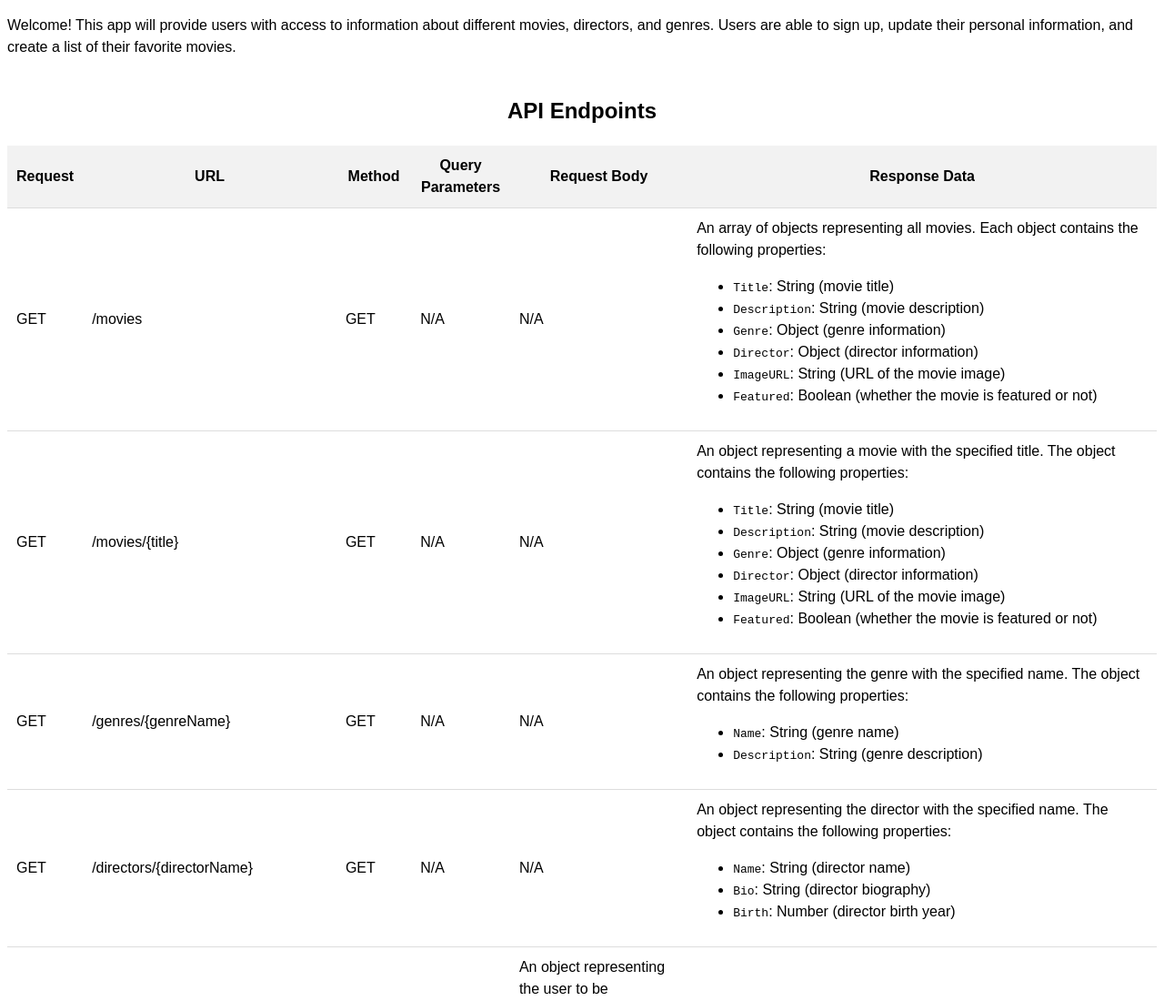
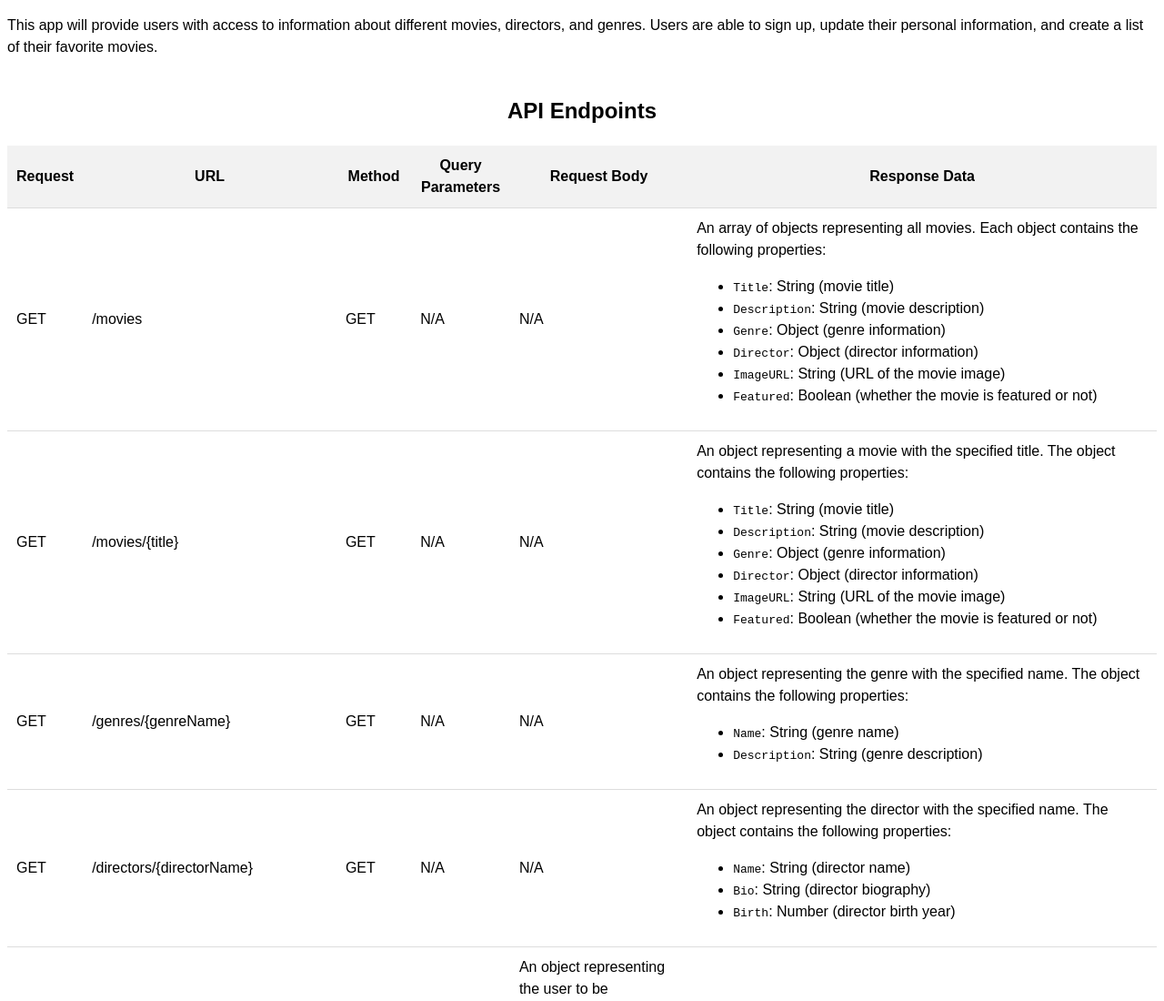
Before and after one commit to ywrth/moviesapi2, a website: page public/documentation.html in a window 1280 px wide. Shown: the top 1100 px of the page at 91% size. Drawn offline with Linux system fonts and the light colour scheme.

Commit message:
documentation

```diff
--- a/public/documentation.html
+++ b/public/documentation.html
@@ -12,7 +12,7 @@
 
 <body>
     <p>
-        Welcome! This app will provide users with access to information about different
+        This app will provide users with access to information about different
         movies, directors, and genres. Users are able to sign up, update their
         personal information, and create a list of their favorite movies.
     </p>
```
